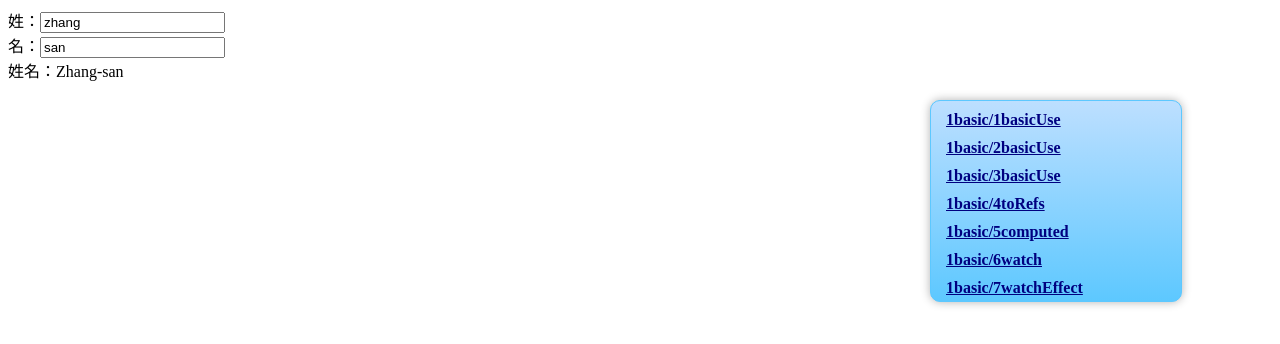
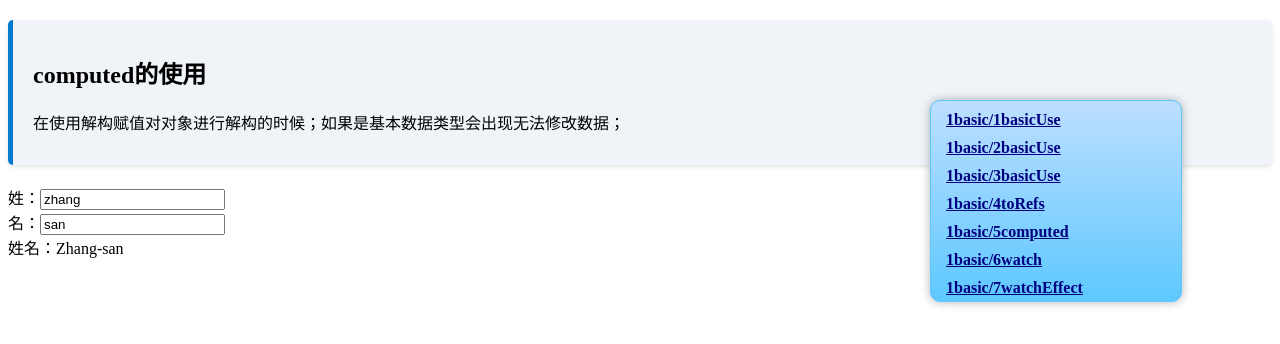
Before and after one commit to lipeng0826/vue3Learn, a Vue app: page /1basic/5computed in a window 1280 px wide. Shown: the top 344 px of the page. Built offline with nearby package versions, Linux system fonts and the light colour scheme.

Commit message:
feat: add code

```diff
--- a/src/views/1.basic/5computed.vue
+++ b/src/views/1.basic/5computed.vue
@@ -1,4 +1,10 @@
 <template>
+  <Info>
+    <h2>computed的使用</h2>
+    <p>
+      在使用解构赋值对对象进行解构的时候；如果是基本数据类型会出现无法修改数据；
+    </p>
+  </Info>
   <div>
     姓：<input type="text" v-model="firstName" /><br />
     名：<input type="text" v-model="lastName" />
@@ -10,6 +16,7 @@
 <script lang="ts" setup name="3basicUse">
 
 import { computed, ref } from 'vue';
+import Info from "@/components/Info.vue"
 
 const firstName = ref('zhang');
 const lastName = ref('san');
--- a/src/views/1.basic/6watch.vue
+++ b/src/views/1.basic/6watch.vue
@@ -1,11 +1,14 @@
 <template>
-  <div>
-    Vue3中的watch只能监视一下四种数据：<br />
-    1.ref定义的数据（包括计算属性）<br />
-    2.reactive定义的数据<br />
-    3.函数返回一个值（getter函数）<br />
-    4.一个包含上述内容的数组<br />
-  </div>
+  <Info>
+    <h2>watch的使用</h2>
+    <p>
+      Vue3中的watch只能监视一下四种数据：<br />
+      1.ref定义的数据（包括计算属性）<br />
+      2.reactive定义的数据<br />
+      3.函数返回一个值（getter函数）<br />
+      4.一个包含上述内容的数组<br />
+    </p>
+  </Info>
   <!--  -->
   <div>
     <h2>情况1: 监视基本数据类型</h2>
@@ -46,6 +49,7 @@
 <script lang="ts" setup name="3basicUse">
 
 import { ref, reactive, watch } from 'vue';
+import Info from "@/components/Info.vue"
 
 // -------condition1 ref------------
 const sum = ref(0);
--- a/src/views/1.basic/7watchEffect.vue
+++ b/src/views/1.basic/7watchEffect.vue
@@ -1,4 +1,9 @@
 <template>
+  <Info>
+    <h2>watchEffect的使用</h2>
+    <p>
+    </p>
+  </Info>
   <div>
     <h2>当前水温: {{ temp }}</h2>
     <h2>当前水位: {{ height }}</h2>
@@ -11,6 +16,7 @@
 <script lang="ts" setup name="3basicUse">
 
 import { ref, watch, watchEffect } from 'vue';
+import Info from "@/components/Info.vue"
 
 let temp = ref(37);
 let height = ref(10);
--- a/src/views/2.senior/1ref.vue
+++ b/src/views/2.senior/1ref.vue
@@ -8,7 +8,7 @@
 </template>
 <script lang="ts" setup name="3basicUse">
 
-import { ref, watchEffect, onMounted } from 'vue';
+import { ref, onMounted } from 'vue';
 
 function showLog() {
   console.log(title2.value);
```
